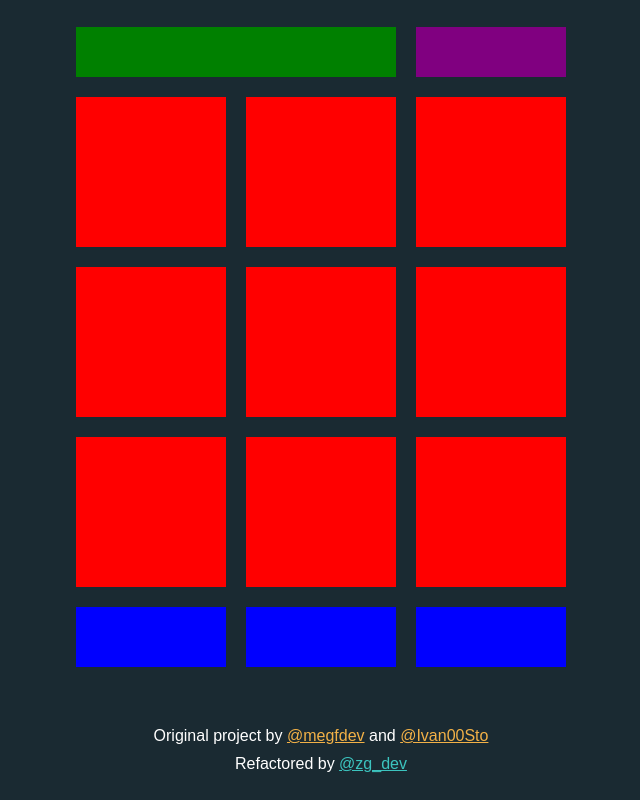
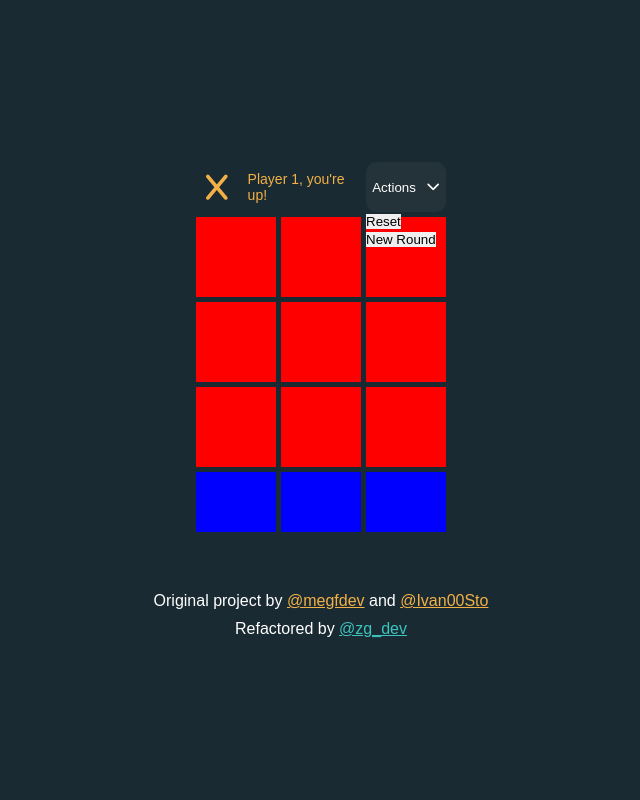
Before and after one commit to PCarambas/Tic-Tac-Toe-vanilla, a plain HTML site: page index.html in a window 1280 px wide. Shown: the whole page, without its empty margins (319-959 px from the left). Drawn offline with Linux system fonts and the light colour scheme.

Commit message:
April 24th work

```diff
--- a/css/index.css
+++ b/css/index.css
@@ -36,20 +36,76 @@ body{
     gap: 5px;
 }
 
-@media (min-width: 768px) {
+/* @media (min-width: 768px) {
     .grid {
       width: 490px;
       grid-template-columns: repeat(3, 150px);
       grid-template-rows: 50px repeat(3, 150px) 60px;
       gap: 20px;
     }
+  } */
+
+.turn{
+    color: var(--yellow);
+    align-self: center;
+    grid-column-start: 1;
+    grid-column-end: 3;
+    display: flex;
+    align-items: center;
+    gap: 20px;
+}
+
+@keyframes turn-text-animation {
+    0% {
+      opacity: 0;
+      transform: translateX(-20px);
+    }
+    100% {
+      opacity: 100%;
+      transform: translateX(0);
+    }
   }
 
-.turn{
-    background-color: green;
-    grid-column-start: 1;
-    grid-column-end: 3;
-}
+.turn p {
+    font-size: 14px;
+    animation: 0.6s ease-in-out turn-text-animation;
+  }
+
+  @keyframes turn-icon-animation {
+    0% {
+      transform: scale(1);
+    }
+    25% {
+      transform: scale(1.4);
+    }
+    100% {
+      transform: scale(1);
+    }
+  }
+
+  .turn i {
+    font-size: 1.8rem;
+    margin-left: 10px;
+    animation: 0.6s ease-in-out turn-icon-animation;
+  }
+
+  /* Menu Styles */
+  .menu {
+    position: relative;
+  }
+
+  .menu-btn {
+    width: 100%;
+    height: 100%;
+    display: flex;
+    justify-content: space-around;
+    align-items: center;
+    border-radius: 10px;
+    color: white;
+    background-color: rgba(211, 211, 211, 0.05);
+    border: 1px solid transparent;
+  }
+
 
 .square{
     background-color: red;
--- a/index.html
+++ b/index.html
@@ -6,14 +6,37 @@
     <meta http-equiv="X-UA-Compatible" content="IE=edge">
     <meta name="viewport" content="width=device-width, initial-scale=1.0">
     <link rel="stylesheet" href="css/index.css" />
+    <script
+    src="https://kit.fontawesome.com/3bfd3ce9e5.js"
+    crossorigin="anonymous"
+  ></script>
     <title>Vanilla JS Tic-Tac-Toe</title>
 </head>
 
 <body>
 <main>
-    <div class="grid">
-        <div class="turn"></div>
-        <div class="actions"></div>
+    <div class="grid" data-id="grid">
+
+        <!-- Turn indicator -->
+        <div class="turn">
+            <i class="fa-solid fa-x turquoise"></i>
+            <p class="turquoise">Player 1, you're up!</p>
+        </div>
+
+        <!-- Dropdown menu -->
+        <div class="menu" data-id="menu">
+            <button class="menu-btn" data-id="menu-btn">
+              Actions
+              <i class="fa-solid fa-chevron-down"></i>
+            </button>
+
+            <div class="items border hidden" data-id="menu-items">
+              <button data-id="reset-btn">Reset</button>
+              <button data-id="new-round-btn">New Round</button>
+            </div>
+          </div>
+
+          <!-- Game board -->
         <div class="square"></div>
         <div class="square"></div>
         <div class="square"></div>
@@ -23,6 +46,8 @@
         <div class="square"></div>
         <div class="square"></div>
         <div class="square"></div>
+
+        <!-- Scoreboard -->
         <div class="score"></div>
         <div class="score"></div>
         <div class="score"></div>
```
